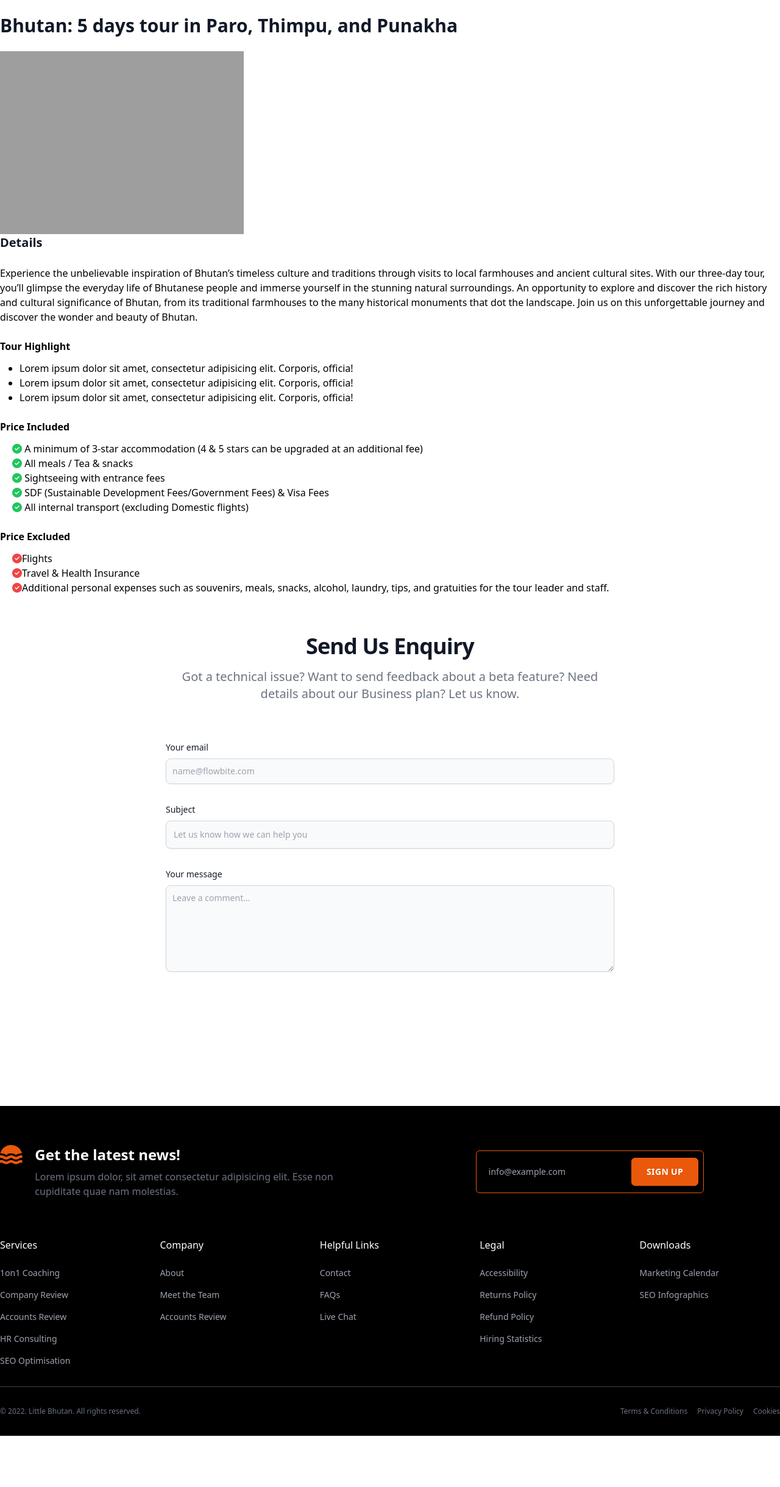
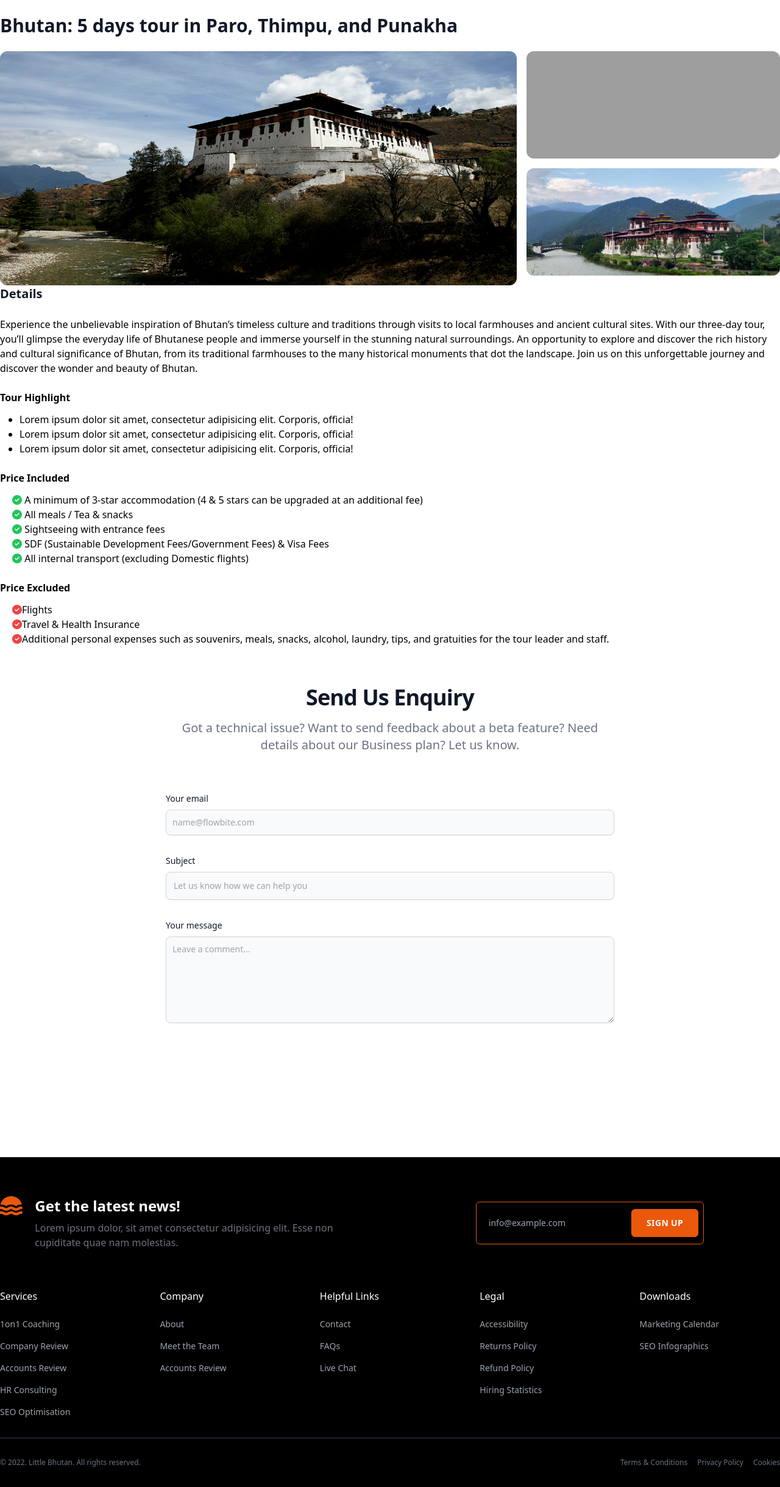
Before and after one commit to BijayChaudhari/little-bhutan, a Django app: page /single/ in a window 1280 px wide. Shown: the part 81-2520 px from the top of the page at 61% size. Before the commit the page ends 2436 px from the top, so only its background shows below. Run offline with Django 5.2, Linux system fonts and the light colour scheme; some libraries are stand-ins or nearby versions; grey boxes are pictures that could not be loaded.

Commit message:
Added images in single.html

```diff
--- a/templates/single.html
+++ b/templates/single.html
@@ -4,13 +4,18 @@
   <section class="single-destination-page">
     <div class="container mx-auto">
       <h1 class="font-bold text-gray-900 text-3xl py-6">Bhutan: 5 days tour in Paro, Thimpu, and Punakha</h1>
-      <div class="destination-img grid grid-cols-2">
-        <div class="image1">
-          <img src="{% static '' %}" alt="" />
+      <div class="destination-img grid grid-cols-3 gap-x-4">
+        <div class="image1 col-span-2 ">
+          <img src="{% static 'img/Paro-Dzong.jpg' %}" alt="paro" class=" w-full h-96 rounded-xl object-center"/>
         </div>
-        <div class="image2 gird grid-rows-2">
-          <div class="image-2a"></div>
-          <div class="image-2b"></div>
+        <div class="image2 grid">
+          <div class="image-2a">
+            <img src="{% static "img/tiger.jpg" %}" alt="" class="w-full h-44 rounded-xl object-cover">
+          </div>
+          <div class="image-2b">
+            <img src="{% static "img/monastry.jpg" %}" alt="" class="w-full h-44 rounded-xl object-cover">
+
+          </div>
         </div>
       </div>
 
```
